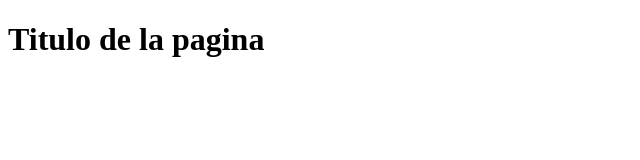
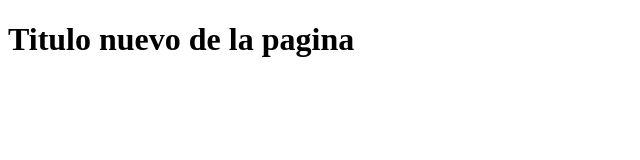
Before and after one commit to horacio186/hello-word-git, a plain HTML site: page index.html in a window 1280 px wide. Shown: the whole page, without its empty margins (0-640 px from the left). Drawn offline with Linux system fonts and the light colour scheme.

Commit message:
Se modifico titulo por uno nuevo

```diff
--- a/index.html
+++ b/index.html
@@ -6,6 +6,6 @@
     <title>Demo GIT</title>
 </head>
 <body>
-    <h1>Titulo de la pagina</h1>
+    <h1>Titulo nuevo de la pagina</h1>
 </body>
 </html>
```
